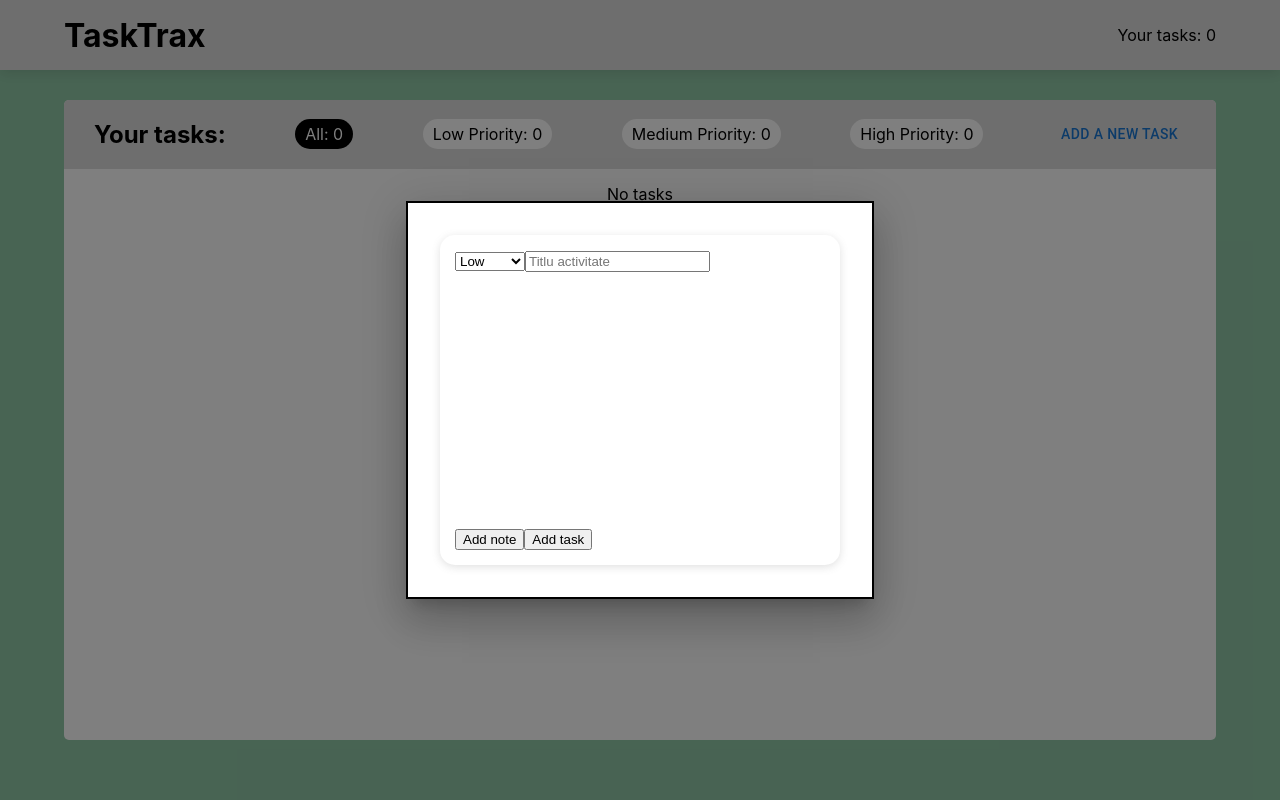
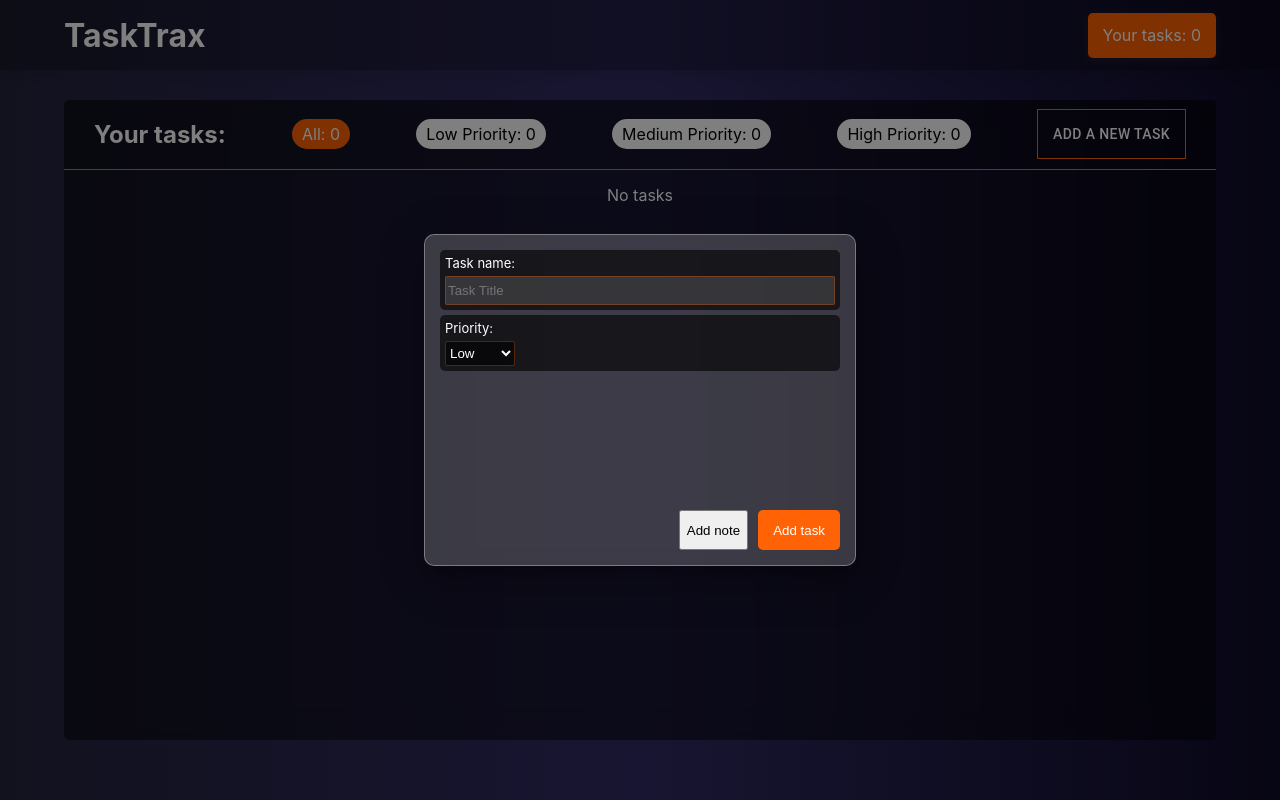
Before and after one commit to CristiDaniel/task_management, a React (Create React App) app: page / in a window 1280 px wide. Both pictures are taken after a click on the button "ADD A NEW TASK". Built offline with nearby package versions, Linux system fonts and the light colour scheme.

Commit message:
adding final styles

```diff
--- a/src/App.css
+++ b/src/App.css
@@ -50,7 +50,7 @@ header {
   height: 70px;
   left: 0;
   top: 0;
-  background: #ddd;
+  background: #0004;
   box-shadow: rgba(0, 0, 0, 0.1) 0px 4px 12px;
 }
 .header_content {
@@ -62,34 +62,59 @@ header {
   margin: auto;
   height: 100%;
 }
+.header_content h1 {
+  color: #fff;
+}
+.total_tasks {
+  color: #fff;
+  background: #ff6305;
+  padding: 5px 15px;
+  border-radius: 5px;
+  box-shadow: rgba(99, 99, 99, 0.2) 0px 2px 8px 0px;
+  min-height: 35px;
+  display: flex;
+  align-items: center;
+  justify-content: center;
+}
 
 /* Form css */
 .add_task_form {
   min-height: 300px;
-  background: #ffffff;
-  border-radius: 15px;
-  padding: 15px;
+  background: transparent;
   display: flex;
   flex-direction: column;
   justify-content: space-between;
-  box-shadow: rgba(99, 99, 99, 0.2) 0px 2px 8px 0px;
+}
+.MuiBox-root.css-1wnsr1i {
+  background: #fff3;
+  border: 1px solid #fff5;
+  backdrop-filter: blur(10px);
+  border-radius: 10px;
+  -webkit-backdrop-filter: blur(10px);
+  padding: 15px;
 }
 
 .main_form_container {
-  background: #fff;
+  background: #0007;
   border-radius: 5px;
   height: 80vh;
   overflow: hidden;
+  backdrop-filter: blur(15px);
 }
 .header_form_container {
   display: flex;
   align-items: center;
   justify-content: space-between;
-  background: #ddd;
+  background: #0002;
   padding: 0 30px;
+  border-bottom: 1px solid #ff6305;
 }
 .body_form_container {
   padding: 15px 30px;
+  color: #fff;
+}
+.subtitle {
+  color: #fff;
 }
 .tasks_container {
   list-style: none;
@@ -107,16 +132,18 @@ header {
   align-items: start;
   gap: 15px;
   padding: 15px;
-  background: #ddd;
+  background: #0006;
   border-radius: 5px;
-  border: 1px solid #2225;
   height: 200px;
   position: relative;
   flex-direction: column;
+  box-shadow: rgba(0, 0, 0, 0.24) 0px 3px 8px;
 }
 .badge_priority {
   padding: 2px 5px;
   border-radius: 5px;
+  text-transform: uppercase;
+  font-size: 14px;
 }
 .svg_note {
   background: #fff;
@@ -149,9 +176,9 @@ header {
   align-items: center;
   background: #fff;
   position: absolute;
-  top: 0;
-  right: 0;
-  border-radius: 0 5px 0 5px;
+  top: 5px;
+  right: 5px;
+  border-radius: 3px;
   z-index: 1;
 }
 .btn_delete_task:hover {
@@ -163,6 +190,7 @@ header {
   margin-bottom: 5px;
   margin-top: 0;
   font-size: 18px;
+  font-size: 14px;
 }
 .top_side {
   display: flex;
@@ -178,17 +206,39 @@ header {
 .note_container {
   width: 100%;
   height: 90px;
-  background: #fff;
+  background: #0009;
   display: flex;
   border-radius: 5px;
   padding: 5px 0;
   overflow-y: auto;
   overflow-x: hidden;
+  border: 1px solid #fff2;
 }
 .note_container p {
   width: calc(100% - 20px);
   margin: 0 auto 0 auto;
+  height: -moz-fit-content;
   height: fit-content;
+  color: #fff9;
+  font-size: 14px;
+}
+.task_details {
+  display: flex;
+  gap: 5px;
+  background: #0009;
+  padding: 5px;
+  border-radius: 10px;
+  border: 1px solid #fff4;
+  transition: all 0.2s linear;
+}
+
+.filter_and_sort {
+  background: #0009;
+  color: #fff;
+  padding: 5px;
+  border: 1px solid #fff5;
+  border-radius: 6px;
+  margin: 0 10px;
 }
 
 /* Toggle active class */
@@ -203,6 +253,78 @@ header {
   cursor: pointer;
 }
 .priority_label.active {
-  background: #000;
+  background: #ff6305;
   color: #fff;
 }
+
+.MuiButtonBase-root.MuiButton-root.MuiButton-text.MuiButton-textPrimary.MuiButton-sizeMedium.MuiButton-textSizeMedium.css-1e6y48t-MuiButtonBase-root-MuiButton-root {
+  min-height: 50px;
+  border: 1px solid #ff6305;
+  padding: 0 15px;
+  color: #fff;
+  border-radius: 0;
+}
+.MuiButtonBase-root.MuiButton-root.MuiButton-text.MuiButton-textPrimary.MuiButton-sizeMedium.MuiButton-textSizeMedium.css-1e6y48t-MuiButtonBase-root-MuiButton-root:hover {
+  -webkit-text-decoration: none;
+  text-decoration: none;
+  background-color: #ff630550 !important;
+}
+
+.btns_container {
+  display: flex;
+  height: 40px;
+  padding: 0;
+  border-radius: 5px;
+  width: fit-content;
+  margin-left: auto;
+  gap: 10px;
+}
+.btn_modal_add_task {
+  background: #ff6305;
+  border: unset;
+  border-radius: 5px;
+  color: #fff;
+  padding: 0 15px;
+  transition: all 0.1s linear;
+}
+.btn_modal_add_task:hover {
+  background: #9c3c01 !important;
+}
+
+button:hover {
+  cursor: pointer;
+}
+
+.input_container {
+  display: flex;
+  flex-direction: column;
+  background: #0009;
+  padding: 5px;
+  border-radius: 5px;
+}
+.container_inputs {
+  display: flex;
+  flex-direction: column;
+  gap: 5px;
+}
+.input_container label {
+  color: #fff;
+  margin-bottom: 5px;
+  font-size: 13px;
+}
+.input_container input,
+.input_container textarea {
+  height: 25px;
+  background: #fff2;
+  border: 1px solid #ff600050;
+  border-radius: 2px;
+  color: #fff;
+}
+.input_container select {
+  width: fit-content;
+  height: 25px;
+  background: #0009;
+  border: 1px solid #ff600050;
+  border-radius: 2px;
+  color: #fff;
+}
--- a/src/components/Form.js
+++ b/src/components/Form.js
@@ -45,7 +45,21 @@ function Form({ onSetTasks, onSubmit }) {
   return (
     <form className="add_task_form" onSubmit={handleSubmit}>
       <div className="container_inputs">
-        <select value={priority} onChange={(e) => setPriority(e.target.value)}>
+        <div className="input_container">
+          <label>Task name:</label>
+          <input
+            className="add_task_input"
+            placeholder="Task Title"
+            value={title}
+            onChange={(e) => setTitle(e.target.value)}
+          />
+        </div>
+        <div className="input_container">
+          <label>Priority:</label>
+          <select
+            value={priority}
+            onChange={(e) => setPriority(e.target.value)}
+          >
             {Object.keys(priorityLevels).map((priorityKey) => (
               <option
                 onChange={(e) => setPriority(e.target.value)}
@@ -56,24 +70,17 @@ function Form({ onSetTasks, onSubmit }) {
               </option>
             ))}
           </select>
-        <input
-          className="add_task_input"
-          placeholder="Titlu activitate"
-          value={title}
-          onChange={(e) => setTitle(e.target.value)}
-        />
-        {/* <input
-          type="date"
-          value={dueDate}
-          onChange={(e) => setDueDate(e.target.value)}
-        /> */}
+        </div>
 
         {hasNote && (
+          <div className="input_container">
+            <label>Add a note:</label>
             <textarea
               value={note}
               placeholder="Add a note"
               onChange={(e) => setNote(e.target.value)}
             />
+          </div>
         )}
       </div>
       <div className="btns_container">
@@ -81,7 +88,9 @@ function Form({ onSetTasks, onSubmit }) {
         <button onClick={handleAddNote}>
           {hasNote ? "Close" : "Add note"}
         </button>
-        <button type="submit">Add task</button>
+        <button className="btn_modal_add_task" type="submit">
+          Add task
+        </button>
       </div>
     </form>
   );
--- a/src/components/Task.js
+++ b/src/components/Task.js
@@ -20,7 +20,10 @@ function Task({ task, onDeleteTasks, onUpdateTasks }) {
   }
   // console.log(status);
   return (
-    <li className="task_item">
+    <li
+      style={{ border: `1px solid ${bgColor[task.priority]}` }}
+      className="task_item"
+    >
       <div className="top_side">
         {" "}
         <span className="svg_note">
@@ -68,7 +71,7 @@ function Task({ task, onDeleteTasks, onUpdateTasks }) {
           {task.hasNote ? (
             <p>{task.note}</p>
           ) : (
-            <p style={{ color: "#828282" }}>Empty</p>
+            <p style={{ color: "#828282" }}>You didn`t write any notes.</p>
           )}
         </div>
       </div>
--- a/src/components/TasksList.js
+++ b/src/components/TasksList.js
@@ -83,13 +83,21 @@ function TasksList({ tasks, onDeleteTasks, onUpdateTasks }) {
   }
   return (
     <>
-      <select value={sortBy} onChange={(e) => setSortBy(e.target.value)}>
+      <select
+        className="filter_and_sort"
+        value={sortBy}
+        onChange={(e) => setSortBy(e.target.value)}
+      >
         <option value="input">Sort by input order</option>
         <option value="title">Sort by title</option>
         <option value="note">Sort by notes</option>
         <option value="status">Sort by status</option>
       </select>
-      <select value={filterBy} onChange={(e) => setFilterBy(e.target.value)}>
+      <select
+        className="filter_and_sort"
+        value={filterBy}
+        onChange={(e) => setFilterBy(e.target.value)}
+      >
         <option value="all">Show all ({tasks.length})</option>
         <option value="Completed">Show completed tasks ({nrCompleted})</option>
         <option value="Overdue">Show overdue tasks ({nrOverdue})</option>
--- a/src/index.css
+++ b/src/index.css
@@ -5,7 +5,19 @@ body {
     sans-serif;
   -webkit-font-smoothing: antialiased;
   -moz-osx-font-smoothing: grayscale;
-  background-color: #91c8a7;
+  background: #0f0c29; /* fallback for old browsers */
+  background: -webkit-linear-gradient(
+    to right,
+    #24243e,
+    #302b63,
+    #0f0c29
+  ); /* Chrome 10-25, Safari 5.1-6 */
+  background: linear-gradient(
+    to right,
+    #24243e,
+    #302b63,
+    #0f0c29
+  ); /* W3C, IE 10+/ Edge, Firefox 16+, Chrome 26+, Opera 12+, Safari 7+ */
 }
 
 code {
```
Lines whose indentation alone changed are shown as unchanged.
